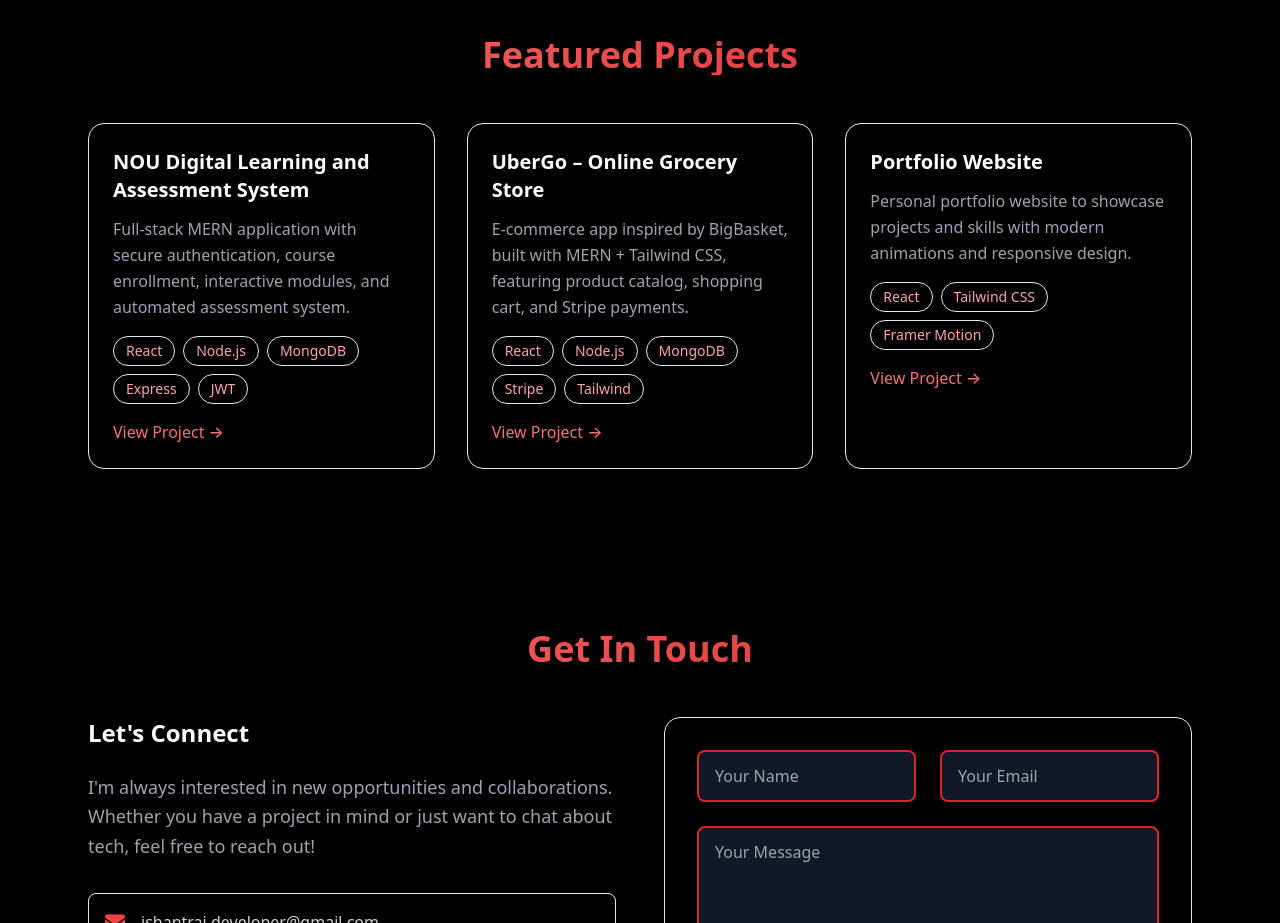
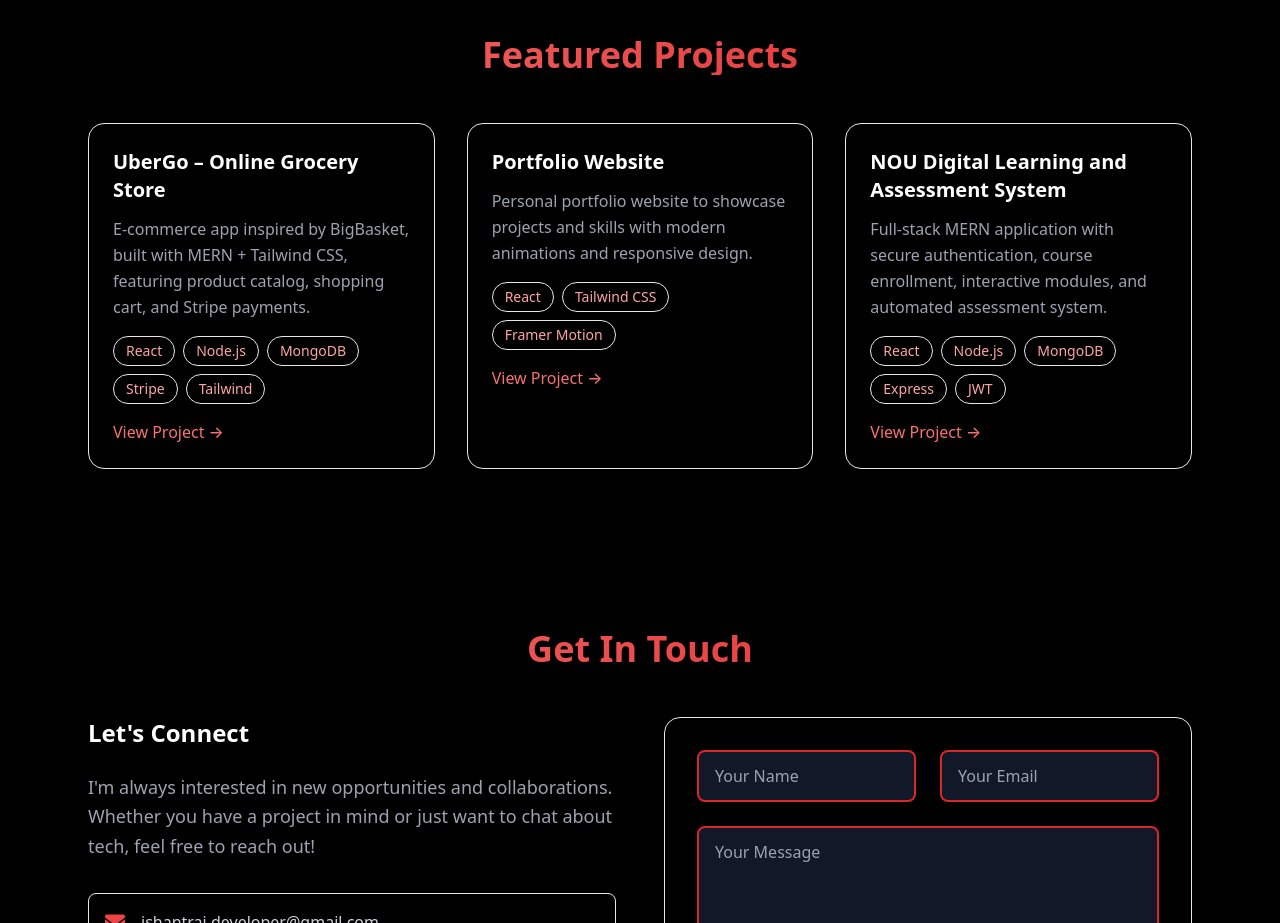
Before and after one commit to ishant-star/my-portfolio, a React app: page / in a window 1280 px wide. Shown: the part 1800-2723 px from the top of the page. Built offline with nearby package versions, Linux system fonts and the light colour scheme; the HTML template or start-up script is replaced by a standard one.

Commit message:
Update App.jsx

```diff
--- a/src/App.jsx
+++ b/src/App.jsx
@@ -21,12 +21,7 @@
 ];
 
 const projects = [
-  {
-    name: "NOU Digital Learning and Assessment System",
-    description: "Full-stack MERN application with secure authentication, course enrollment, interactive modules, and automated assessment system.",
-    tech: ["React", "Node.js", "MongoDB", "Express", "JWT"],
 
-  },
   {
     name: "UberGo – Online Grocery Store",
     description: "E-commerce app inspired by BigBasket, built with MERN + Tailwind CSS, featuring product catalog, shopping cart, and Stripe payments.",
@@ -38,6 +33,12 @@
     description: "Personal portfolio website to showcase projects and skills with modern animations and responsive design.",
     tech: ["React", "Tailwind CSS", "Framer Motion"],
     link: "#",
+  },
+   {
+    name: "NOU Digital Learning and Assessment System",
+    description: "Full-stack MERN application with secure authentication, course enrollment, interactive modules, and automated assessment system.",
+    tech: ["React", "Node.js", "MongoDB", "Express", "JWT"],
+
   },
 ];
 
```
